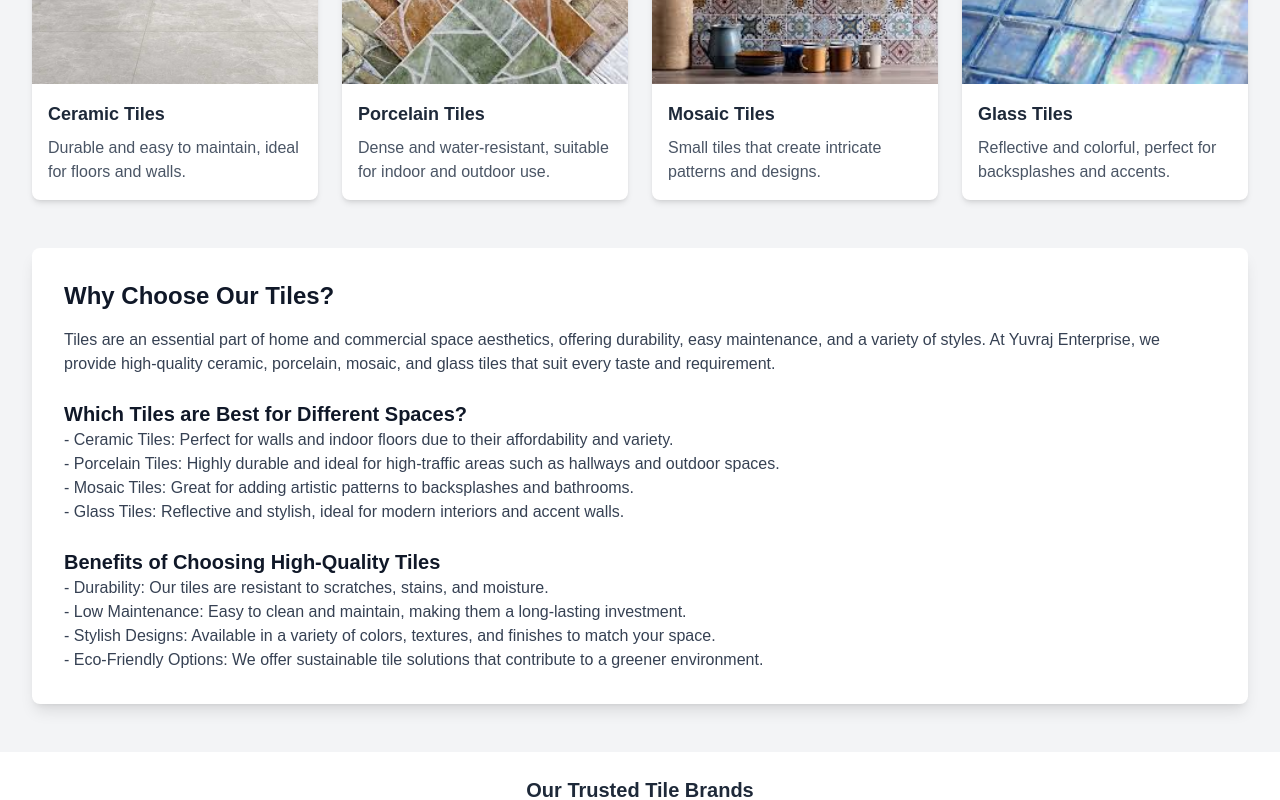
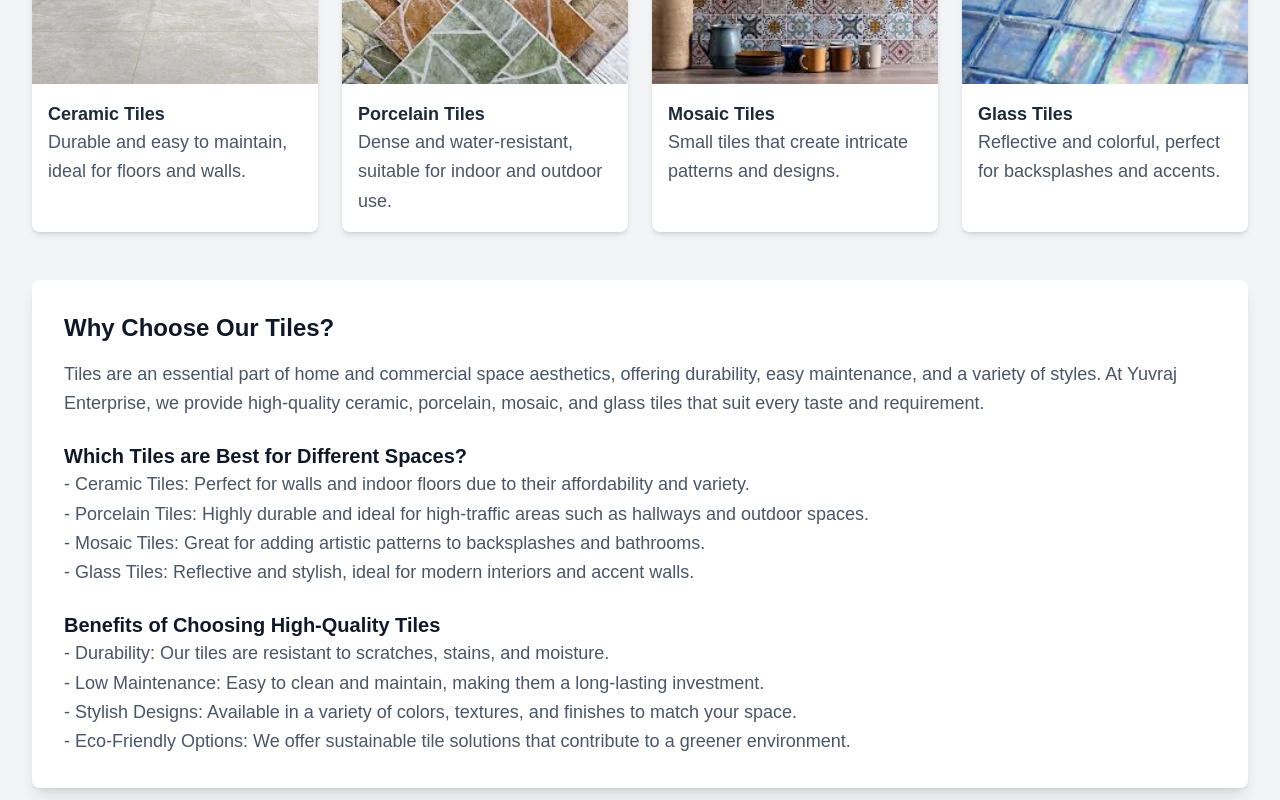
Before and after one commit to A5shi5h/yuvrajenterprise, a Next.js app: page /category/tiles in a window 1280 px wide. Shown: the part 320-1120 px from the top of the page. Built offline with nearby package versions, Linux system fonts and the light colour scheme.

Commit message:
change in font of  tiles page

```diff
--- a/app/category/tiles/page.tsx
+++ b/app/category/tiles/page.tsx
@@ -68,7 +68,7 @@ const Tiles = () => {
               </div>
               <div className="p-4">
                 <h3 className="text-lg font-semibold text-gray-800">{tile.name}</h3>
-                <p className="text-gray-600 mt-2">{tile.description}</p>
+                <p className="text-gray-600 text-lg leading-relaxed">{tile.description}</p>
               </div>
             </motion.div>
           ))}
@@ -84,14 +84,14 @@ const Tiles = () => {
           <h3 className="text-2xl font-bold text-gray-900 mb-4">
             Why Choose Our Tiles?
           </h3>
-          <p className="text-gray-700">
+          <p className="text-gray-600 text-lg leading-relaxed">
             Tiles are an essential part of home and commercial space aesthetics, offering durability, easy maintenance, and a variety of styles. At Yuvraj Enterprise, we provide high-quality ceramic, porcelain, mosaic, and glass tiles that suit every taste and requirement.
           </p>
 
           <h3 className="text-xl font-semibold text-gray-900 mt-6">
             Which Tiles are Best for Different Spaces?
           </h3>
-          <p className="text-gray-700">
+          <p className="text-gray-600 text-lg leading-relaxed">
             - Ceramic Tiles: Perfect for walls and indoor floors due to their affordability and variety.<br />
             - Porcelain Tiles: Highly durable and ideal for high-traffic areas such as hallways and outdoor spaces.<br />
             - Mosaic Tiles: Great for adding artistic patterns to backsplashes and bathrooms.<br />
@@ -101,7 +101,7 @@ const Tiles = () => {
           <h3 className="text-xl font-semibold text-gray-900 mt-6">
             Benefits of Choosing High-Quality Tiles
           </h3>
-          <p className="text-gray-700">
+          <p className="text-gray-600 text-lg leading-relaxed">
             - Durability: Our tiles are resistant to scratches, stains, and moisture.<br />
             - Low Maintenance: Easy to clean and maintain, making them a long-lasting investment.<br />
             - Stylish Designs: Available in a variety of colors, textures, and finishes to match your space.<br />
```
